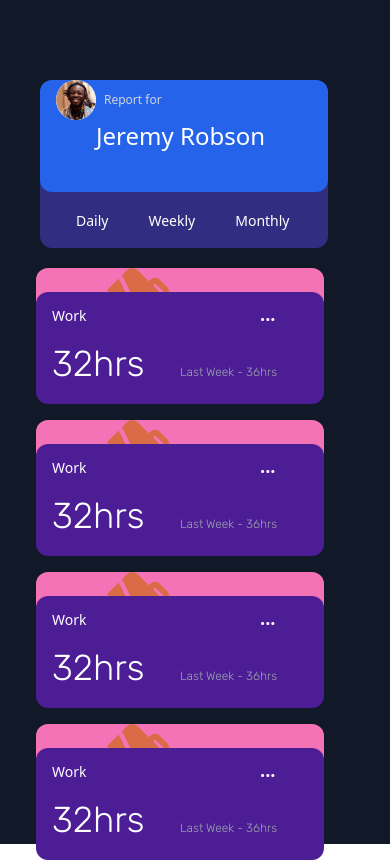
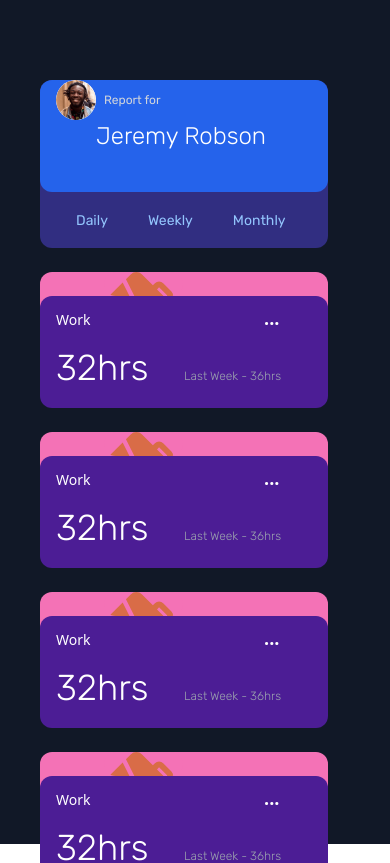
Before and after one commit to akanksha-patel-code/time-tracking-dashboard, a React (Create React App) app in the folder time-tracking-dashboard/: page / in a window 390 px wide. Shown: the top 863 px of the page. Built offline with nearby package versions, Linux system fonts and the light colour scheme.

Commit message:
added css for the responsiveness

```diff
--- a/time-tracking-dashboard/src/components/Card/index.jsx
+++ b/time-tracking-dashboard/src/components/Card/index.jsx
@@ -2,7 +2,7 @@ import React from 'react'
 
 export const Card = (props) => {
     return (
-        <div className="bg-pink-400 sm:w-40 sm:h-32 w-72 h-28 m-1 rounded-xl flex-col gap-14">
+        <div className="bg-pink-400 sm:w-40 sm:h-32 sm:mb-2 w-72 h-28 m-2 sm:m-0 rounded-xl flex-col gap-16">
             {props.children}
         </div>
     )
--- a/time-tracking-dashboard/src/components/CardCurrentTrackedTime/index.jsx
+++ b/time-tracking-dashboard/src/components/CardCurrentTrackedTime/index.jsx
@@ -2,7 +2,7 @@ import React from 'react'
 
 export const CardCurrentTrackedTime = () => {
     return (
-        <div className="pt-4 pb-1 text-4xl font-thin text-white w-2/4 inline-block sm:block font-body">
+        <div className="pt-4 text-4xl font-thin text-white w-2/4 inline-block sm:block font-body">
             32hrs
         </div>
     )
--- a/time-tracking-dashboard/src/components/IntervalTypeFilterItem/index.jsx
+++ b/time-tracking-dashboard/src/components/IntervalTypeFilterItem/index.jsx
@@ -3,9 +3,9 @@ import React from 'react'
 export const IntervalTypeFilterItem = () => {
     return (
         <>
-            <div className="text-white text-sm px-5 sm:p-1 hover:text-gray-900 inline sm:block">Daily</div>
-            <div className="text-white text-sm px-5 sm:p-1 hover:text-gray-900 inline sm:block">Weekly</div>
-            <div className="text-white text-sm px-5 sm:p-1 hover:text-gray-900 inline sm:block">Monthly</div>
+            <div className="text-blue-300 text-sm px-5 sm:p-1 hover:text-white inline sm:block">Daily</div>
+            <div className="text-blue-300 text-sm px-5 sm:p-1 hover:text-white inline sm:block">Weekly</div>
+            <div className="text-blue-300 text-sm px-5 sm:p-1 hover:text-white inline sm:block">Monthly</div>
         </>
     )
 }
--- a/time-tracking-dashboard/src/components/UserDetails/index.jsx
+++ b/time-tracking-dashboard/src/components/UserDetails/index.jsx
@@ -2,7 +2,7 @@ import React from 'react'
 
 export const UserDetails = (props) => {
     return (
-        <div className="bg-blue-600 sm:h-48 h-28 px-2 rounded-xl">
+        <div className="bg-blue-600 sm:h-52 h-28 px-2 rounded-xl">
             {props.children}
         </div>
     )
--- a/time-tracking-dashboard/src/components/UserName/index.jsx
+++ b/time-tracking-dashboard/src/components/UserName/index.jsx
@@ -2,9 +2,9 @@ import React from "react";
 
 export const UserName = () => {
   return (
-    <div className="p-2 inline sm:block">
+    <div className="pl-2 pt-5 inline sm:block">
       <div className="text-xs text-gray-300 inline">Report for  </div>
-      <div className="text-white text-2xl ml-12 sm:ml-0">Jeremy Robson</div>
+      <div className="text-white text-2xl ml-12 sm:ml-0 font-thin">Jeremy Robson</div>
     </div>
   );
 };
--- a/time-tracking-dashboard/src/components/UserProfile/index.jsx
+++ b/time-tracking-dashboard/src/components/UserProfile/index.jsx
@@ -2,7 +2,7 @@ import React from 'react';
 
 export const UserProfile = (props) => {
     return (
-        <div className="mx-10 sm:mx-40 sm:h-72 sm:w-36 w-72 h-44 border-0 rounded-xl bg-indigo-900 sm:grid-cols-1">
+        <div className="mx-10 sm:mx-40 sm:h-80 sm:w-40 w-72 h-44 border-0 font-body rounded-xl bg-indigo-900 sm:grid-cols-1">
             {props.children}
         </div>
     )
```
